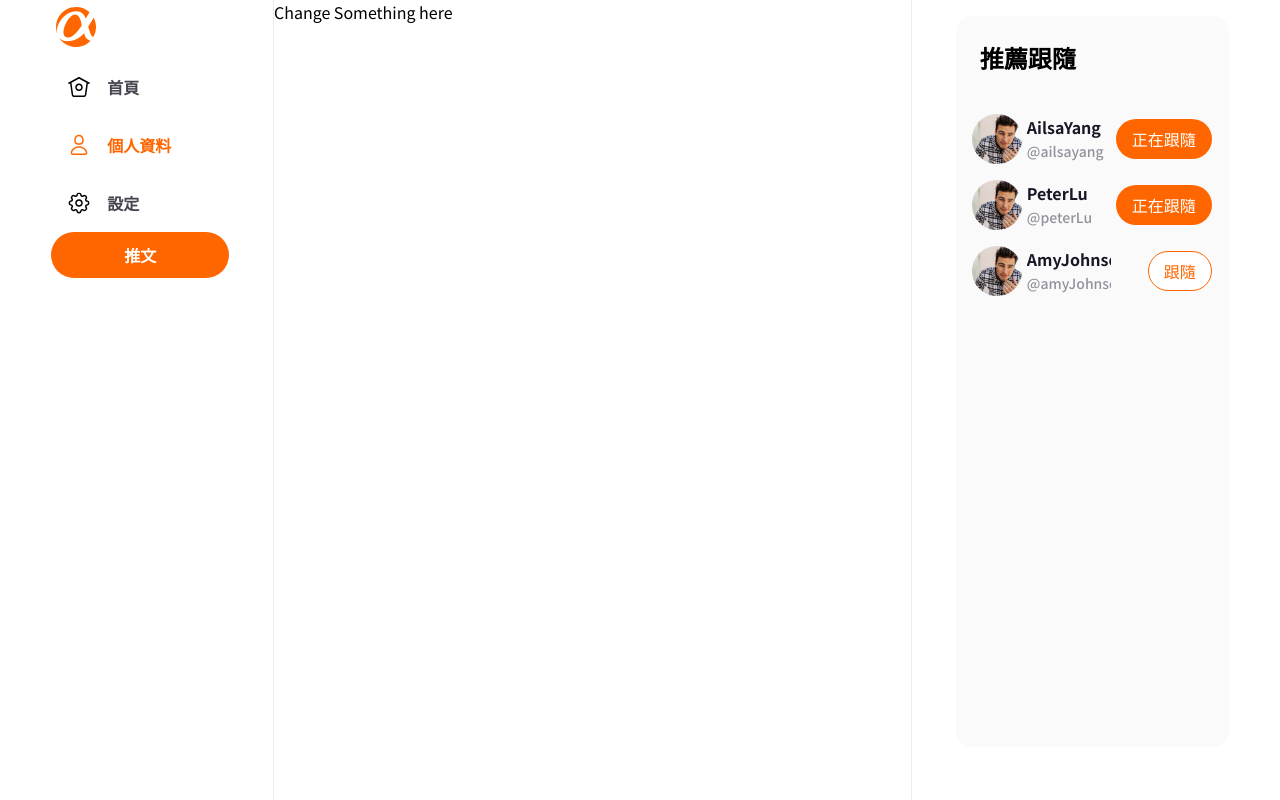
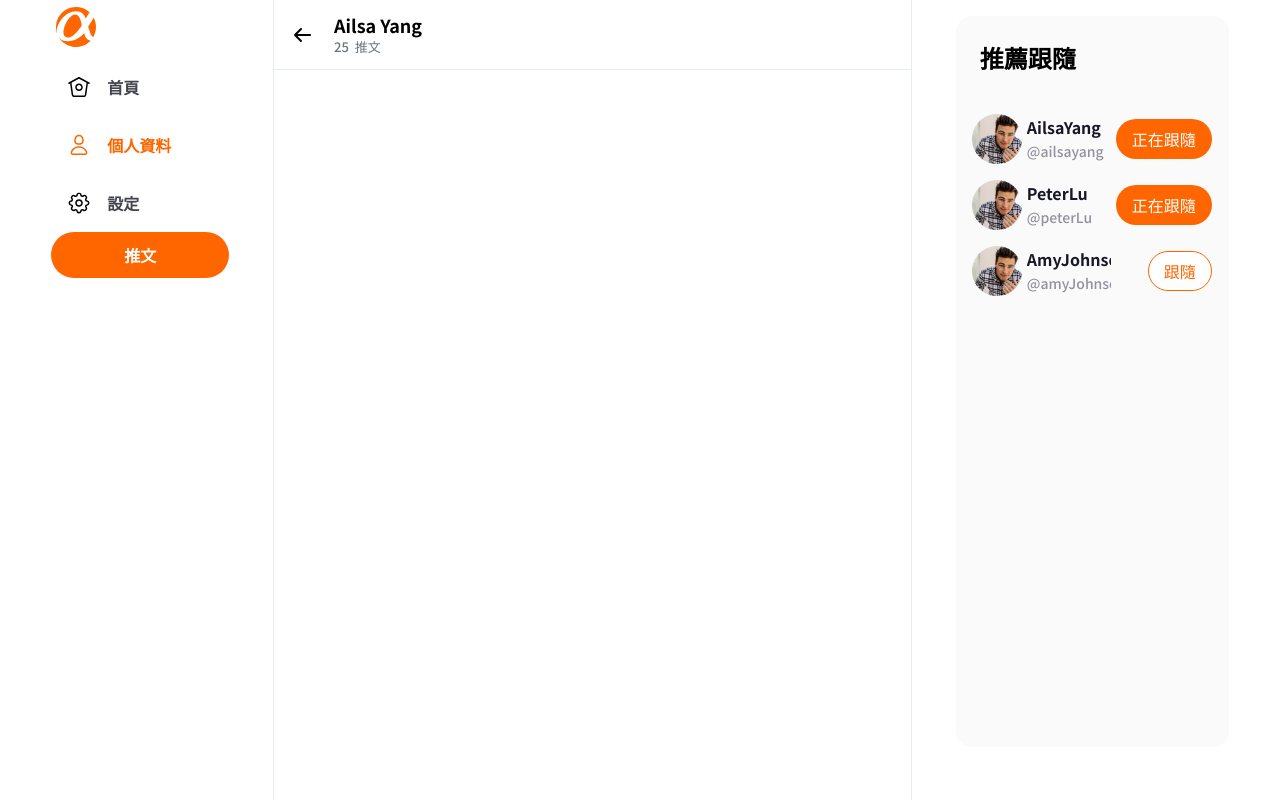
Before and after one commit to ailsayang999/my-simple-twitter, a React (Create React App) app: page /user/self in a window 1280 px wide. Shown: the top 800 px of the page. Built offline with nearby package versions, Linux system fonts and the light colour scheme.

Commit message:
feat: add UserSelfPage header and navigation

```diff
--- a/src/components/MainPageInfo/MainPageInfo.jsx
+++ b/src/components/MainPageInfo/MainPageInfo.jsx
@@ -262,7 +262,7 @@ const MainPageInfo = () => {
 
   return (
     <div className="main-page-info">
-      {/* 感覺以下可以重複使用 */}
+      {/* 以下header可以重複使用 */}
       <div className="header-container">
         <header>
           <h4>{"首頁"}</h4>
@@ -364,7 +364,6 @@ const MainPageInfo = () => {
           inputValue={inputValue}
           onTweetTextAreaChange={handleTweetTextAreaChange}
           onAddTweet={handleAddTweet}
-
         />
       )}
     </div>
--- a/src/components/ReplyPageInfo/ReplyPageInfo.jsx
+++ b/src/components/ReplyPageInfo/ReplyPageInfo.jsx
@@ -72,7 +72,7 @@ const ReplyPageInfo = () => {
 
   return (
     <div className="reply-page-info">
-      {/* 感覺以下可以重複使用 */}
+      {/* 以下header可以重複使用 */}
       <div className="header-container">
         <BackArrowIcon
           className="back-arrow-icon"
--- /dev/null
+++ b/src/components/UserSelfPageInfo/UserSelfPageInfo.jsx
@@ -0,0 +1,29 @@
+import "./userSelfPageInfo.scss";
+import { ReactComponent as BackArrowIcon } from "assets/icons/backArrowIcon.svg";
+import { useNavigate } from "react-router-dom";
+
+const UserSelfPageInfo = () => {
+  const navigate = useNavigate();
+   const handleBackArrowClick = () => {
+     navigate("/main");
+   };
+
+  return (
+    <div className="user-self-page-info">
+      {/* 以下header UserSelfPage, UserOtherPage UserSelfFollowPage, UserOtherFollowPage 可以重複使用 */}
+      <div className="header-container">
+        <BackArrowIcon
+          className="back-arrow-icon"
+          onClick={handleBackArrowClick}
+        />
+
+        <div className="name-tweet-amount-container">
+          <h5 className="header-title-user-self-name">{"Ailsa Yang"}</h5>
+          <div className="tweet-amount">25 <span className="tweet-amount-text">推文</span></div>
+        </div>
+      </div>
+    </div>
+  );
+}
+
+export default UserSelfPageInfo
--- /dev/null
+++ b/src/components/UserSelfPageInfo/userSelfPageInfo.scss
@@ -0,0 +1,32 @@
+.user-self-page-info {
+  height: 1220px;
+  overflow: scroll;
+  .header-container {
+    height: 70px;
+    display: flex;
+    align-items: center;
+    padding-left: 16px;
+    border-bottom: 1px solid var(--border);
+
+    .back-arrow-icon {
+      width: 24px;
+      cursor: pointer;
+    }
+    .name-tweet-amount-container {
+      margin-left: 20px;
+      .header-title-user-self-name {
+        font-size: 18px;
+        line-height: 26px;
+      }
+      .tweet-amount {
+        color: var(--secondary);
+        line-height: 18.82px;
+        font-weight: 500;
+        font-size: 13px;
+        .tweet-amount-text {
+          margin-left: 3px;
+        }
+      }
+    }
+  }
+}
--- a/src/pages/UserSelfPage.jsx
+++ b/src/pages/UserSelfPage.jsx
@@ -6,6 +6,7 @@ import RightContainer from "components/Containers/RightContainer";
 import LeftNavBar from "components/LeftNavBar/LeftNavBar";
 import MiddleInfo from "components/MiddleInfo/MiddleInfo";
 import RightBanner from "components/RightBanner/RightBanner";
+import UserSelfPageInfo from "components/UserSelfPageInfo/UserSelfPageInfo";
 
 const UserSelfPage = () => {
   return (
@@ -14,7 +15,9 @@ const UserSelfPage = () => {
         <LeftNavBar />
       </LeftContainer>
       <MiddleContainer>
-        <MiddleInfo>Change Something here</MiddleInfo>
+        <MiddleInfo>
+          <UserSelfPageInfo />
+        </MiddleInfo>
       </MiddleContainer>
       <RightContainer>
         <RightBanner />
```
